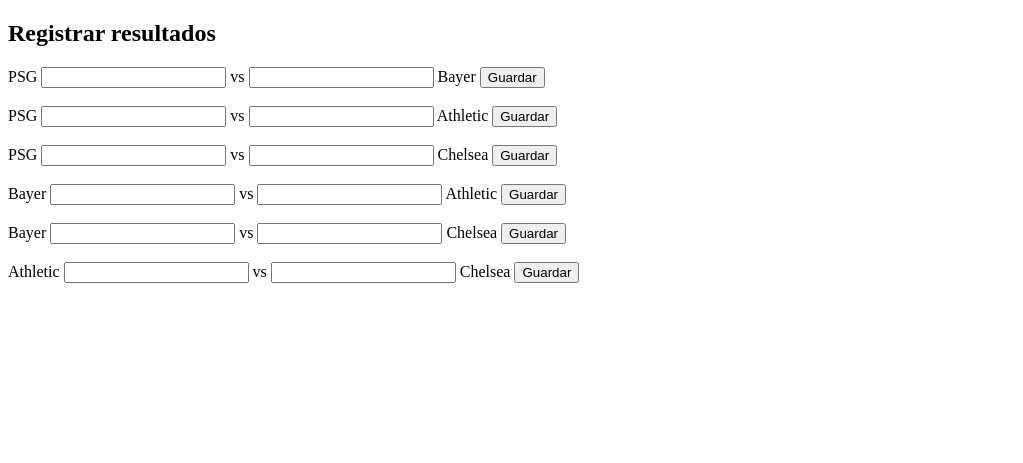
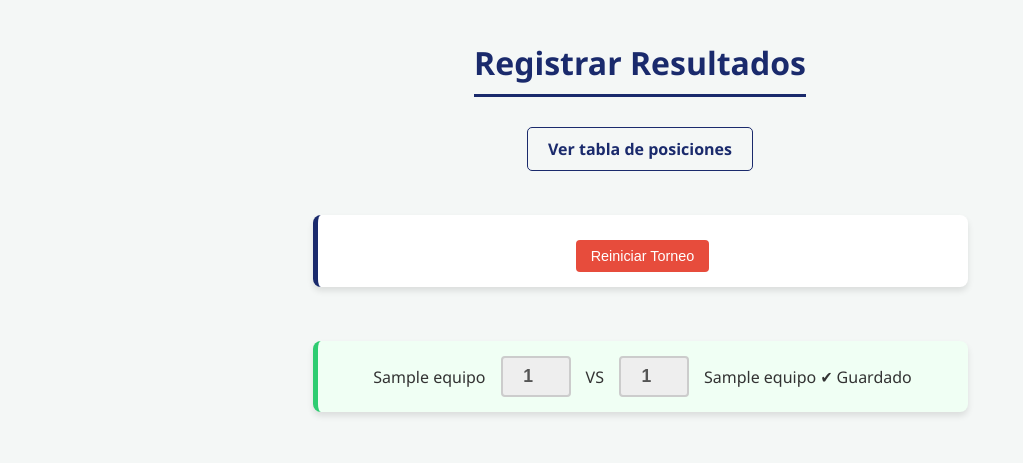
Before and after one commit to maria-ag5/torneo, a Django app: page /torneo/ in a window 1280 px wide. Shown: the top 463 px of the page, without its empty margins (0-1023 px from the left). Run offline with Django 5.2, Linux system fonts and the light colour scheme; tables that the repository leaves empty hold one stand-in row (values such as "Sample post").

Commit message:
torneo terminado

```diff
--- /dev/null
+++ b/aplicacion/static/css/torneo.css
@@ -0,0 +1,216 @@
+/* Paleta de colores y estilos base */
+:root {
+    --azul-oscuro: #1a2a6c;
+    --azul-medio: #203a43;
+    --blanco: #ffffff;
+    --gris-claro: #f4f7f6;
+    --verde-exito: #2ecc71;
+    --rojo-reset: #e74c3c;
+}
+
+body {
+    font-family: 'Segoe UI', Tahoma, Geneva, Verdana, sans-serif;
+    background-color: var(--gris-claro);
+    color: #333;
+    margin: 0;
+    padding: 20px;
+    display: flex;
+    flex-direction: column;
+    align-items: center;
+}
+
+h1 {
+    color: var(--azul-oscuro);
+    border-bottom: 3px solid var(--azul-oscuro);
+    padding-bottom: 10px;
+    margin-bottom: 30px;
+}
+
+/* Enlace a la tabla */
+a {
+    text-decoration: none;
+    color: var(--azul-oscuro);
+    font-weight: bold;
+    border: 1px solid var(--azul-oscuro);
+    padding: 10px 20px;
+    border-radius: 5px;
+    transition: all 0.3s ease;
+}
+
+a:hover {
+    background-color: var(--azul-oscuro);
+    color: var(--blanco);
+}
+
+/* Botón de Reiniciar */
+button[name="reset"] {
+    background-color: var(--rojo-reset);
+    color: white;
+    border: none;
+    padding: 8px 15px;
+    border-radius: 4px;
+    cursor: pointer;
+    font-size: 0.9em;
+    margin-top: 10px;
+}
+
+button[name="reset"]:hover {
+    background-color: #c0392b;
+}
+
+/* Estilo de las filas de los partidos (Formularios) */
+form {
+    background-color: var(--blanco);
+    padding: 15px 25px;
+    margin-bottom: 10px;
+    border-radius: 8px;
+    box-shadow: 0 4px 6px rgba(0,0,0,0.1);
+    display: flex;
+    align-items: center;
+    justify-content: center;
+    gap: 15px;
+    width: 100%;
+    max-width: 600px;
+    border-left: 5px solid var(--azul-oscuro);
+}
+
+/* Inputs de goles */
+.gol-input {
+    width: 50px;
+    padding: 8px;
+    border: 2px solid #ddd;
+    border-radius: 4px;
+    text-align: center;
+    font-size: 1.1em;
+    font-weight: bold;
+}
+
+.gol-input:focus {
+    outline: none;
+    border-color: var(--azul-oscuro);
+}
+
+.gol-input:disabled {
+    background-color: #eee;
+    border-color: #ccc;
+    color: #555;
+}
+
+/* Botón Guardar */
+button[type="submit"] {
+    background-color: var(--azul-oscuro);
+    color: white;
+    border: none;
+    padding: 8px 18px;
+    border-radius: 4px;
+    cursor: pointer;
+    font-weight: bold;
+    transition: background 0.3s;
+}
+
+button[type="submit"]:hover {
+    background-color: #0d1a4a;
+}
+
+/* Texto de "Guardado" */
+form:has(input:disabled) {
+    border-left-color: var(--verde-exito);
+    background-color: #f0fff4;
+}
+
+span, b {
+    min-width: 120px;
+    text-align: center;
+}
+/* ===== TABLA DE POSICIONES ===== */
+
+table {
+    width: 100%;
+    max-width: 600px;
+    margin-top: 30px;
+    border-collapse: collapse;
+    background: var(--blanco);
+    box-shadow: 0 4px 6px rgba(0,0,0,0.1);
+    border-radius: 8px;
+    overflow: hidden;
+}
+
+/* ENCABEZADO */
+
+table th {
+    background: var(--azul-oscuro);
+    color: var(--blanco);
+    padding: 12px;
+    font-weight: bold;
+    text-align: center;
+}
+
+/* FILAS */
+
+table td {
+    padding: 10px;
+    text-align: center;
+    border-bottom: 1px solid #ddd;
+}
+
+/* HOVER FILAS */
+
+table tr:hover {
+    background-color: #f1f5ff;
+}
+
+/* PRIMER LUGAR */
+
+table tr:first-child td {
+    font-weight: bold;
+    color: var(--azul-oscuro);
+}
+
+/* BOTON VOLVER */
+
+.volver {
+    margin-top: 20px;
+    display: inline-block;
+}
+
+/* ===== CAMPEON DEL TORNEO ===== */
+
+.campeon-container{
+    background-color: var(--blanco);
+    padding: 40px;
+    margin-top: 40px;
+    border-radius: 10px;
+    box-shadow: 0 6px 10px rgba(0,0,0,0.1);
+    text-align: center;
+    max-width: 600px;
+    width: 100%;
+    border-top: 6px solid var(--azul-oscuro);
+}
+
+.campeon-container h1{
+    border: none;
+    color: var(--azul-oscuro);
+    margin-bottom: 20px;
+}
+
+.campeon-nombre{
+    font-size: 2rem;
+    font-weight: bold;
+    color: var(--azul-oscuro);
+    margin: 20px 0;
+}
+
+.campeon-puntos{
+    font-size: 1.2rem;
+    color: #444;
+}
+
+.trofeo{
+    font-size: 60px;
+    margin-bottom: 10px;
+}
+
+.volver-tabla{
+    margin-top: 20px;
+    display: inline-block;
+}
--- a/aplicacion/templates/aplicacion/torneo.html
+++ b/aplicacion/templates/aplicacion/torneo.html
@@ -1,36 +1,100 @@
+{% load static %}
 <!DOCTYPE html>
-<html lang="en">
+<html lang="es">
+
 <head>
+
 <meta charset="UTF-8">
-    <meta name="viewport" content="width=device-width, initial-scale=1.0">
-    <title>Document</title>
+<title>Torneo</title>
+
+<link rel="stylesheet" href="{% static 'css/torneo.css' %}">
+
 </head>
+
 <body>
-        <h2>Registrar resultados</h2>
+
+<h1>Registrar Resultados</h1>
+
+<a href="{% url 'tabla' %}">Ver tabla de posiciones</a>
+
+<br><br>
+
+<form method="POST">
+{% csrf_token %}
+<button name="reset" value="1">Reiniciar Torneo</button>
+</form>
+
+<br><br>
 
 {% for p in partidos %}
 
 <form method="POST">
+
 {% csrf_token %}
 
-    {{p.equipoA}}
+{{ p.equipo_a.nombre }}
 
-    <input type="number" name="golesA" required>
+<input
+type="number"
+name="goles_a"
+min="0"
+class="gol-input"
+data-id="{{ p.id }}a"
+value="{% if p.jugado %}{{ p.goles_a }}{% endif %}"
+{% if p.jugado %}disabled{% endif %}
+>
 
-    vs
+VS
 
-    <input type="number" name="golesB" required>
+<input
+type="number"
+name="goles_b"
+min="0"
+class="gol-input"
+data-id="{{ p.id }}b"
+value="{% if p.jugado %}{{ p.goles_b }}{% endif %}"
+{% if p.jugado %}disabled{% endif %}
+>
 
-    {{p.equipoB}}
+{{ p.equipo_b.nombre }}
 
-    <input type="hidden" name="index" value="{{forloop.counter0}}">
+<input type="hidden" name="partido_id" value="{{ p.id }}">
+
+{% if not p.jugado %}
 
 <button type="submit">Guardar</button>
+
+{% else %}
+
+✔ Guardado
+
+{% endif %}
 
 </form>
 
 <br>
 
 {% endfor %}
+
+<script>
+
+/* guardar valores en memoria */
+
+document.querySelectorAll(".gol-input").forEach(input => {
+
+    const key = input.dataset.id
+
+    if(localStorage.getItem(key)){
+        input.value = localStorage.getItem(key)
+    }
+
+    input.addEventListener("input", () => {
+        localStorage.setItem(key, input.value)
+    })
+
+})
+
+</script>
+
 </body>
 </html>
--- a/aplicacion/urls.py
+++ b/aplicacion/urls.py
@@ -4,4 +4,5 @@ from . import views
 urlpatterns = [
     path('torneo/', views.torneo, name='torneo'),
     path('tabla/', views.tabla, name='tabla'),
+    path('campeon/', views.campeon, name='campeon'),
 ]
--- a/aplicacion/views.py
+++ b/aplicacion/views.py
@@ -1,79 +1,151 @@
-from django.shortcuts import render
+from django.shortcuts import render, redirect
+from .models import Equipo, Partido
+from django.db.models import Q
+import itertools
+import random
 
-# equipos del torneo
-equipos = ["PSG", "Bayer", "Athletic", "Chelsea"]
 
-# generar partidos una sola vez
-partidos = []
+def torneo(request):
 
-for i in range(len(equipos)):
-    for j in range(i + 1, len(equipos)):
-        partidos.append({
-            "equipoA": equipos[i],
-            "equipoB": equipos[j],
-            "golesA": "",
-            "golesB": ""
+    # Reiniciar torneo
+    if request.method == "POST" and request.POST.get("reset"):
+        Partido.objects.all().delete()
+        return redirect("torneo")
+
+    equipos = list(Equipo.objects.all())
+
+    # Crear partidos si no existen
+    if Partido.objects.count() == 0:
+
+        combinaciones = list(itertools.combinations(equipos, 2))
+        random.shuffle(combinaciones)
+
+        for a, b in combinaciones:
+            Partido.objects.create(
+                equipo_a=a,
+                equipo_b=b,
+                goles_a=0,
+                goles_b=0,
+                jugado=False
+            )
+
+    # Guardar resultado de un partido
+    if request.method == "POST" and request.POST.get("partido_id"):
+
+        partido_id = request.POST.get("partido_id")
+        goles_a = request.POST.get("goles_a")
+        goles_b = request.POST.get("goles_b")
+
+        partido = Partido.objects.get(id=partido_id)
+
+        # Solo guardar si aún no se ha jugado
+        if not partido.jugado:
+            partido.goles_a = int(goles_a)
+            partido.goles_b = int(goles_b)
+            partido.jugado = True
+            partido.save()
+
+        return redirect("torneo")
+
+    partidos = Partido.objects.all()
+
+    return render(request, "aplicacion/torneo.html", {
+        "partidos": partidos
+    })
+
+
+def tabla(request):
+
+    equipos = Equipo.objects.all()
+    tabla = []
+
+    for equipo in equipos:
+
+        pj = 0
+        pg = 0
+        pe = 0
+        pp = 0
+        pts = 0
+
+        partidos = Partido.objects.filter(
+            Q(equipo_a=equipo) | Q(equipo_b=equipo),
+            jugado=True
+        )
+
+        for p in partidos:
+
+            pj += 1
+
+            if p.goles_a == p.goles_b:
+                pe += 1
+                pts += 1
+
+            elif p.equipo_a == equipo and p.goles_a > p.goles_b:
+                pg += 1
+                pts += 3
+
+            elif p.equipo_b == equipo and p.goles_b > p.goles_a:
+                pg += 1
+                pts += 3
+
+            else:
+                pp += 1
+
+        tabla.append({
+            "equipo": equipo.nombre,
+            "pj": pj,
+            "pg": pg,
+            "pe": pe,
+            "pp": pp,
+            "pts": pts
         })
 
+    tabla = sorted(tabla, key=lambda x: x["pts"], reverse=True)
 
-# vista para registrar resultados
-def torneo(request):
+    return render(request, "aplicacion/tabla.html", {
+        "tabla": tabla
+    })
 
-    if request.method == "POST":
-        index = int(request.POST["index"])
-        golesA = request.POST["golesA"]
-        golesB = request.POST["golesB"]
+def campeon(request):
 
-        partidos[index]["golesA"] = golesA
-        partidos[index]["golesB"] = golesB
+    equipos = Equipo.objects.all()
+    tabla = []
 
-    return render(request, "aplicacion/torneo.html", {"partidos": partidos})
+    for equipo in equipos:
 
+        pj = pg = pe = pp = pts = 0
 
-# vista para mostrar tabla de posiciones
-def tabla(request):
+        partidos = Partido.objects.filter(
+            Q(equipo_a=equipo) | Q(equipo_b=equipo),
+            jugado=True
+        )
 
-    tabla = {}
+        for p in partidos:
 
-    # inicializar tabla
-    for equipo in equipos:
-        tabla[equipo] = {
-            "pj": 0,
-            "pg": 0,
-            "pe": 0,
-            "pp": 0,
-            "pts": 0
-        }
+            pj += 1
 
-    # recorrer partidos jugados
-    for p in partidos:
+            if p.goles_a == p.goles_b:
+                pe += 1
+                pts += 1
 
-        if p["golesA"] == "" or p["golesB"] == "":
-            continue
+            elif p.equipo_a == equipo and p.goles_a > p.goles_b:
+                pg += 1
+                pts += 3
 
-        golesA = int(p["golesA"])
-        golesB = int(p["golesB"])
+            elif p.equipo_b == equipo and p.goles_b > p.goles_a:
+                pg += 1
+                pts += 3
 
-        equipoA = p["equipoA"]
-        equipoB = p["equipoB"]
+            else:
+                pp += 1
 
-        tabla[equipoA]["pj"] += 1
-        tabla[equipoB]["pj"] += 1
+        tabla.append({
+            "equipo": equipo.nombre,
+            "pts": pts
+        })
 
-        if golesA > golesB:
-            tabla[equipoA]["pg"] += 1
-            tabla[equipoA]["pts"] += 3
-            tabla[equipoB]["pp"] += 1
+    tabla = sorted(tabla, key=lambda x: x["pts"], reverse=True)
 
-        elif golesB > golesA:
-            tabla[equipoB]["pg"] += 1
-            tabla[equipoB]["pts"] += 3
-            tabla[equipoA]["pp"] += 1
-
-        else:
-            tabla[equipoA]["pe"] += 1
-            tabla[equipoB]["pe"] += 1
-            tabla[equipoA]["pts"] += 1
-            tabla[equipoB]["pts"] += 1
-
-    return render(request,"aplicacion/tabla.html",{"tabla":tabla})
+    return render(request,"aplicacion/campeon.html",{
+        "tabla": tabla
+    })
--- a/proyecto/settings.py
+++ b/proyecto/settings.py
@@ -78,7 +78,7 @@ DATABASES = {
         'ENGINE': 'django.db.backends.mysql',
         'NAME': 'torneo',
         'USER': 'root',
-        'PASSWORD': 'admin',
+        'PASSWORD': 'sena',
         'HOST': 'localhost',
         'PORT': '3306',
     }
```
Also changed, not shown: aplicacion/templates/Inicio_seccion.html (deleted, +0 -11 lines), aplicacion/templates/aplicacion/campeon.html (added, +51 -0 lines), aplicacion/templates/aplicacion/tabla.html (+34 -13 lines). Lines whose indentation alone changed are shown as unchanged.
